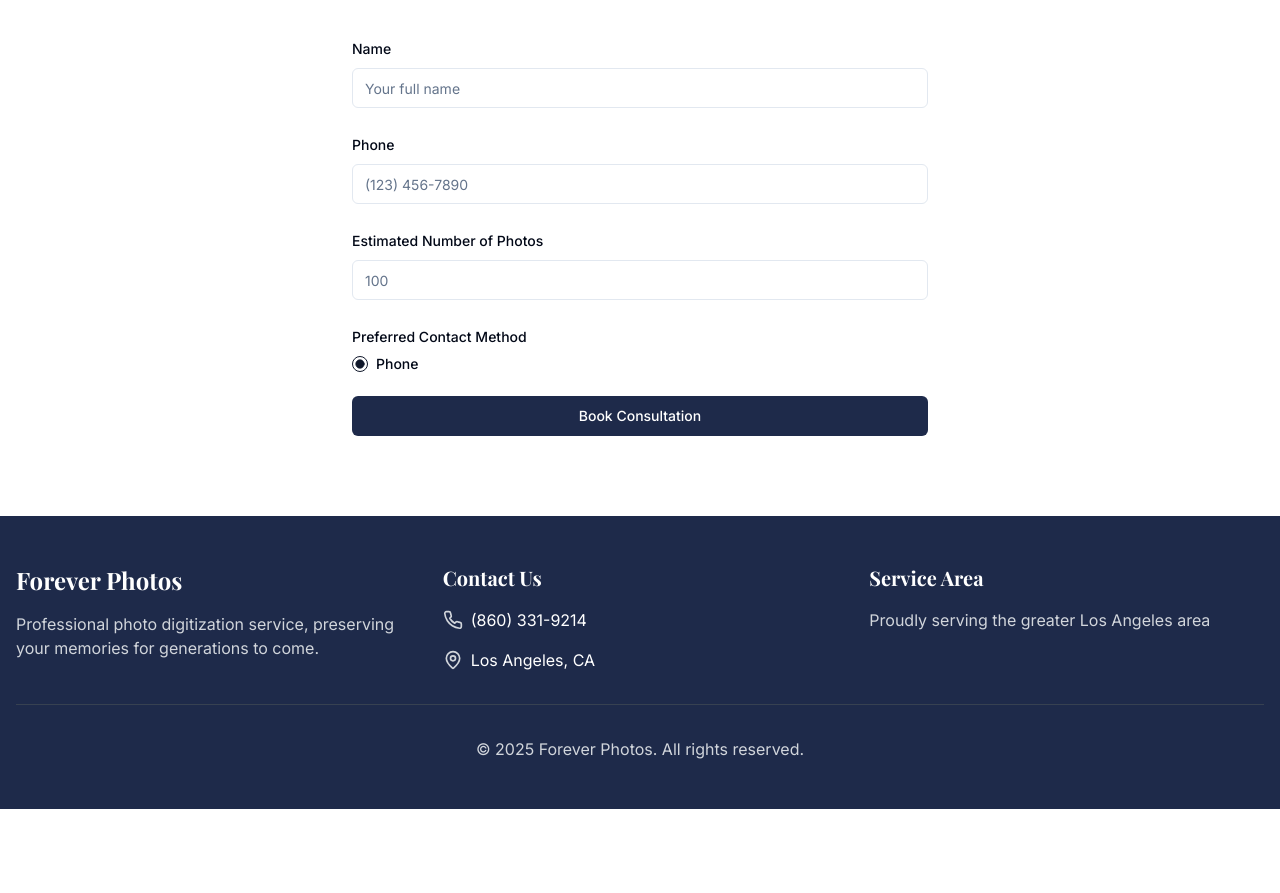
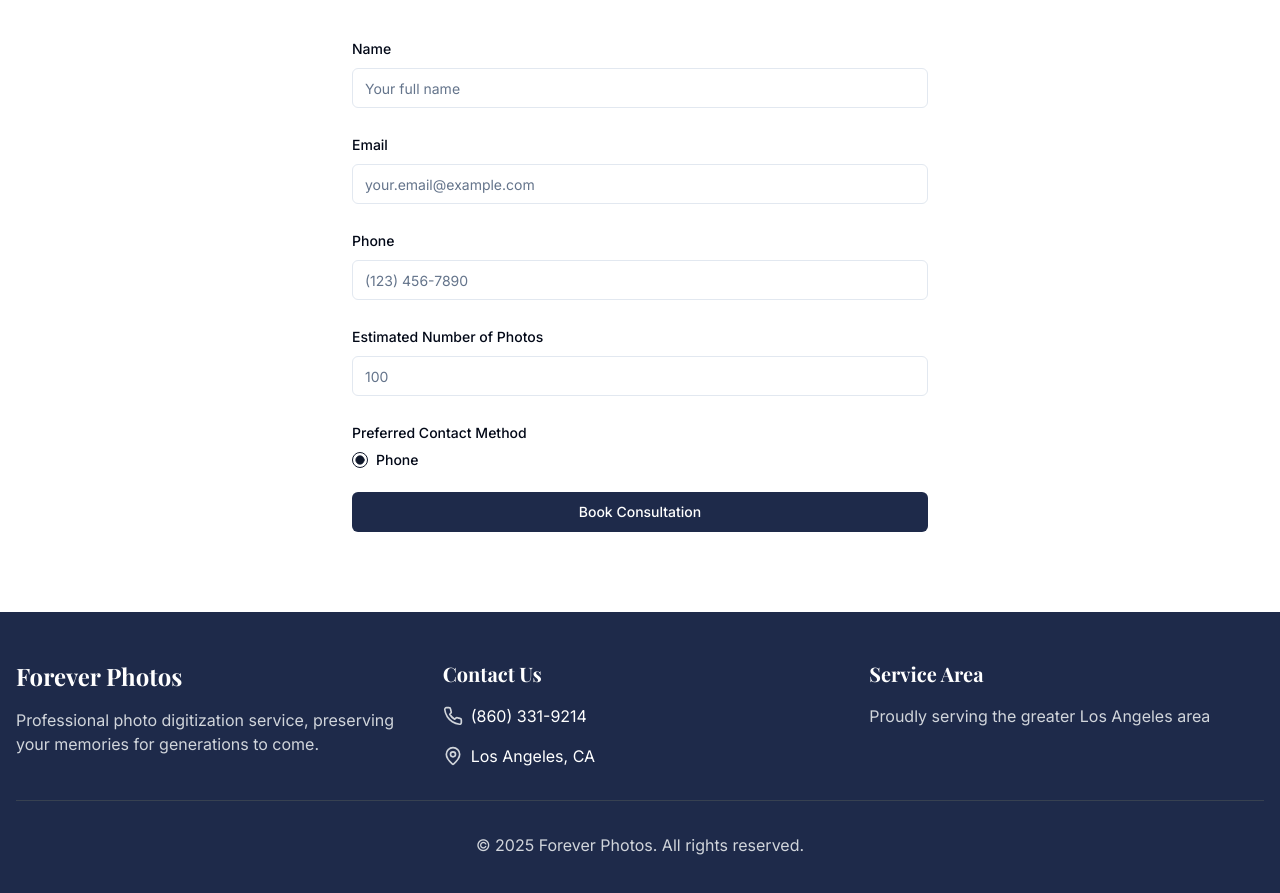
Before and after one commit to brianschwy/forever-memories-lp, a React (Vite) app: page / in a window 1280 px wide. Shown: the part 2700-3593 px from the top of the page. Before the commit the page ends 3509 px from the top, so only its background shows below. Built offline with nearby package versions, Linux system fonts and the light colour scheme.

Commit message:
Keep email in form submission
Updated the contact form to retain the email field during submission.
[skip gpt_engineer]

```diff
--- a/src/components/Contact.tsx
+++ b/src/components/Contact.tsx
@@ -32,6 +32,11 @@ export const Contact = () => {
           </div>
 
           <div className="space-y-2">
+            <Label htmlFor="email">Email</Label>
+            <Input id="email" type="email" placeholder="your.email@example.com" />
+          </div>
+
+          <div className="space-y-2">
             <Label htmlFor="phone">Phone</Label>
             <Input id="phone" type="tel" placeholder="(123) 456-7890" />
           </div>
```
